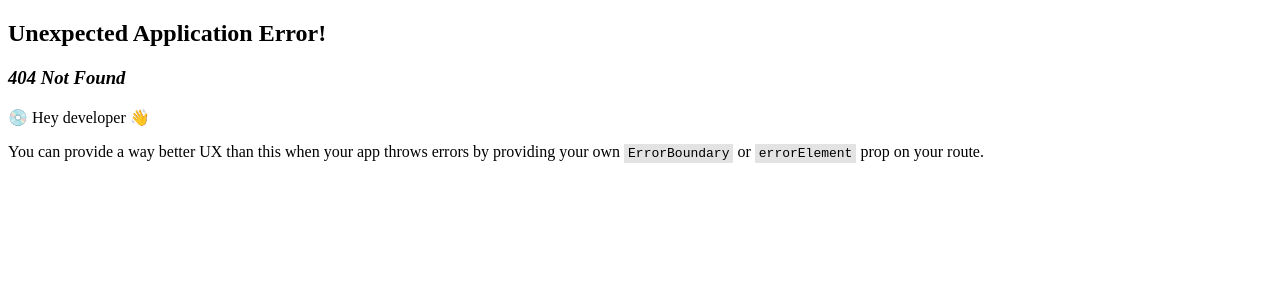
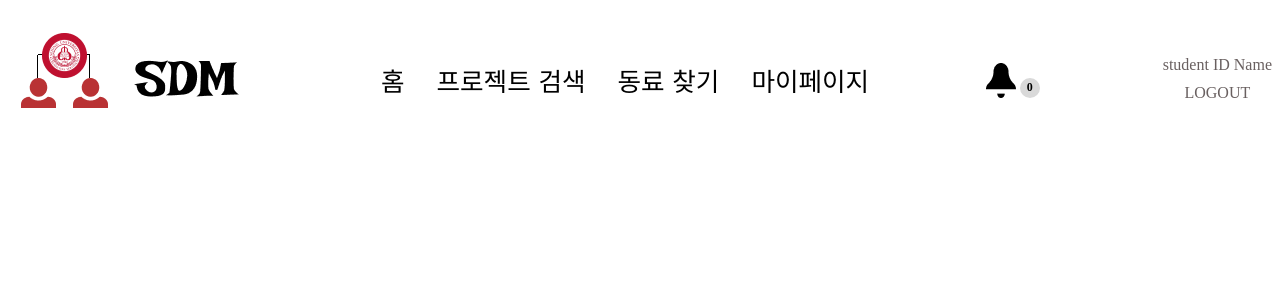
Before and after one commit to Sejong-Dev-Matcher/FrontEnd, a React (Create React App) app: page /fellows in a window 1280 px wide. Before the commit this address had no page. Shown: the top 300 px of the page. Built offline with nearby package versions, Linux system fonts and the light colour scheme; a web font is replaced by a local one.

Commit message:
[추가] 페이지라우팅

```diff
--- a/src/components/Navbar.js
+++ b/src/components/Navbar.js
@@ -1,29 +1,51 @@
-import React from 'react';
-import styles from "../css/Nav_bar.module.css"
-import {Link} from 'react-router-dom';
+import React from "react";
+import styles from "../css/Nav_bar.module.css";
+import { Link } from "react-router-dom";
 const Navbar = () => {
   return (
     <div className={styles.container}>
-           <img src={process.env.PUBLIC_URL + 'images/SDM_logo.png'} alt='sdm_logo'></img>
+      <Link to="/mainpage">
+        <img
+          src={process.env.PUBLIC_URL + "images/SDM_logo.png"}
+          alt="sdm_logo"
+        ></img>
+      </Link>
       <div className={styles.pages_link}>
-                <text><Link to="/mainpage" className={styles.links}>홈</Link></text>
-                <text><Link to="/" className={styles.links}>프로젝트 검색</Link></text>
-                <text><Link to="/" className={styles.links}>동료 찾기</Link></text>
-                <text><Link to="/mypage" className={styles.links}>마이페이지</Link></text>
+        <text>
+          <Link to="/mainpage" className={styles.links}>
+            홈
+          </Link>
+        </text>
+        <text>
+          <Link to="/projects" className={styles.links}>
+            프로젝트 검색
+          </Link>
+        </text>
+        <text>
+          <Link to="/fellows" className={styles.links}>
+            동료 찾기
+          </Link>
+        </text>
+        <text>
+          <Link to="/mypage" className={styles.links}>
+            마이페이지
+          </Link>
+        </text>
       </div>
       <div className={styles.alarm_box}>
-                <img src={process.env.PUBLIC_URL + 'images/icon_bell_.png'} alt='bell'></img>
-                <div className={styles.number_box}>
-                   0
-                </div>  {/* 실제론 0대신 알람개수*/}
+        <img
+          src={process.env.PUBLIC_URL + "images/icon_bell_.png"}
+          alt="bell"
+        ></img>
+        <div className={styles.number_box}>0</div> {/* 실제론 0대신 알람개수*/}
       </div>
       <div className={styles.info_box}>
-                <div className={styles.student_info}>   {/* 실제론 stdent ID + name*/}
+        <div className={styles.student_info}>
+          {" "}
+          {/* 실제론 stdent ID + name*/}
           student ID Name
         </div>
-                <div className={styles.logout_btn}>
-                    Logout
-                </div>
+        <div className={styles.logout_btn}>Logout</div>
       </div>
     </div>
   );
--- /dev/null
+++ b/src/pages/FindFellows.js
@@ -0,0 +1,11 @@
+import React from 'react';
+import Navbar from '../components/Navbar';
+const FindFellows = () => {
+    return (
+        <div>
+            <Navbar/>
+        </div>
+    );
+};
+
+export default FindFellows;
--- /dev/null
+++ b/src/pages/FindProject.js
@@ -0,0 +1,12 @@
+import React from 'react';
+import Navbar from '../components/Navbar';
+import styles from '../css/Findproject.module.css';
+const FindProject = () => {
+    return (
+        <div className={styles.container}>
+            <Navbar/>
+        </div>
+    );
+};
+
+export default FindProject;
```
Also changed, not shown: src/index.js (+10 -0 lines), src/css/Findproject.module.css (added). Lines whose indentation alone changed are shown as unchanged.
